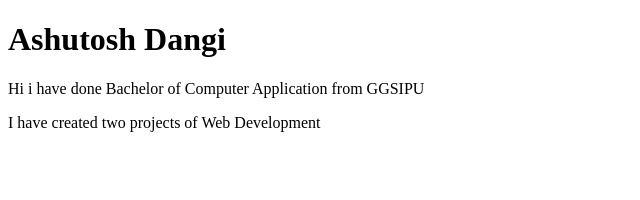
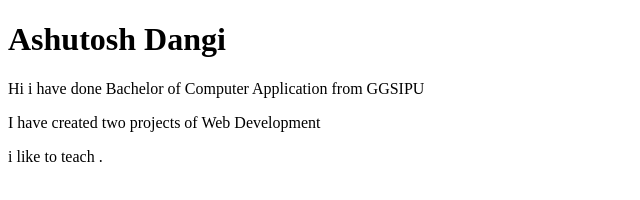
Before and after one commit to ashutosh8700/Ashutosh-Portfolio, a plain HTML site: page index.html in a window 1280 px wide. Shown: the whole page, without its empty margins (0-640 px from the left). Drawn offline with Linux system fonts and the light colour scheme.

Commit message:
update interest

```diff
--- a/index.html
+++ b/index.html
@@ -9,6 +9,6 @@
     <h1>Ashutosh Dangi</h1>
     <p> Hi i have done Bachelor of Computer Application  from GGSIPU</p>
     <p> I have created two projects of Web Development</p>
-
+    i like to teach .
 </body>
 </html>
```
